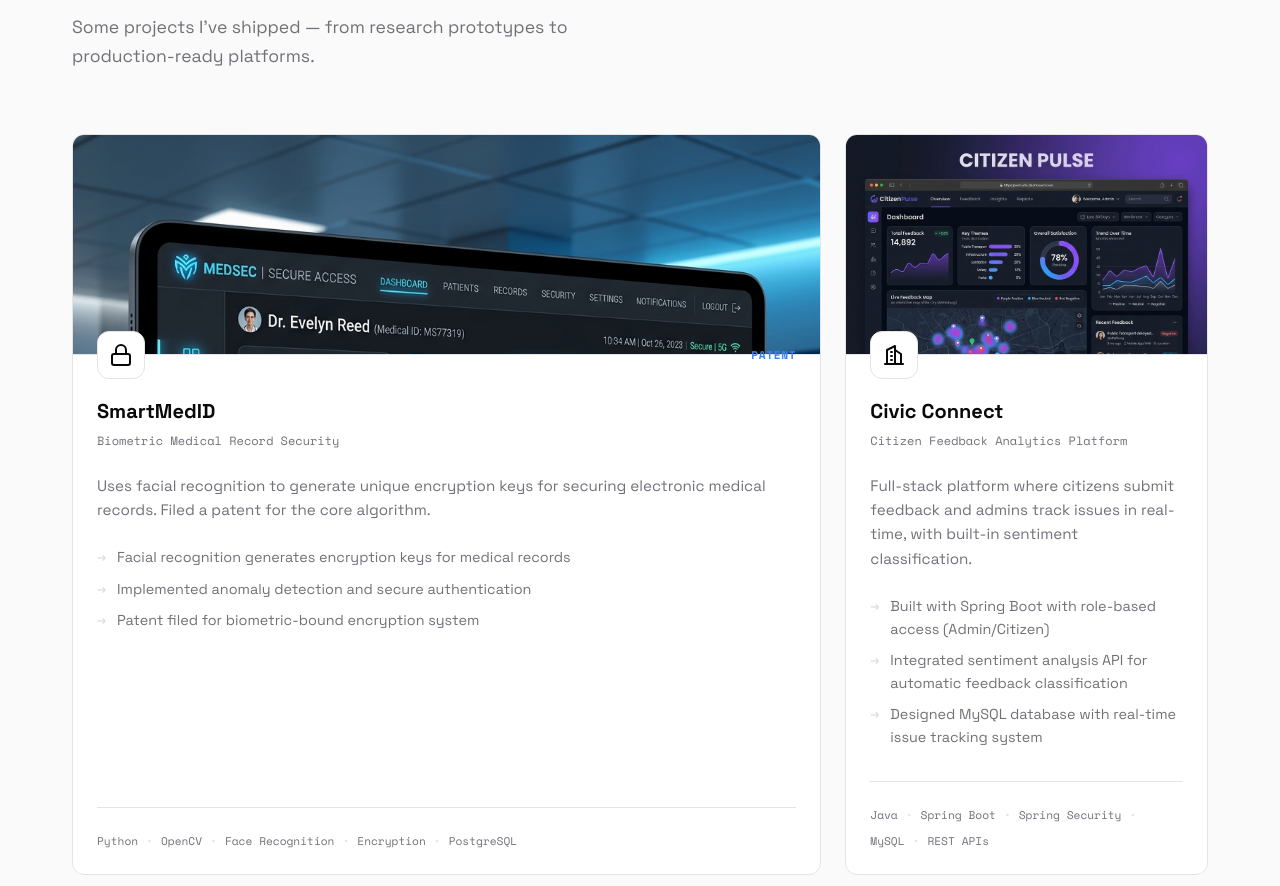
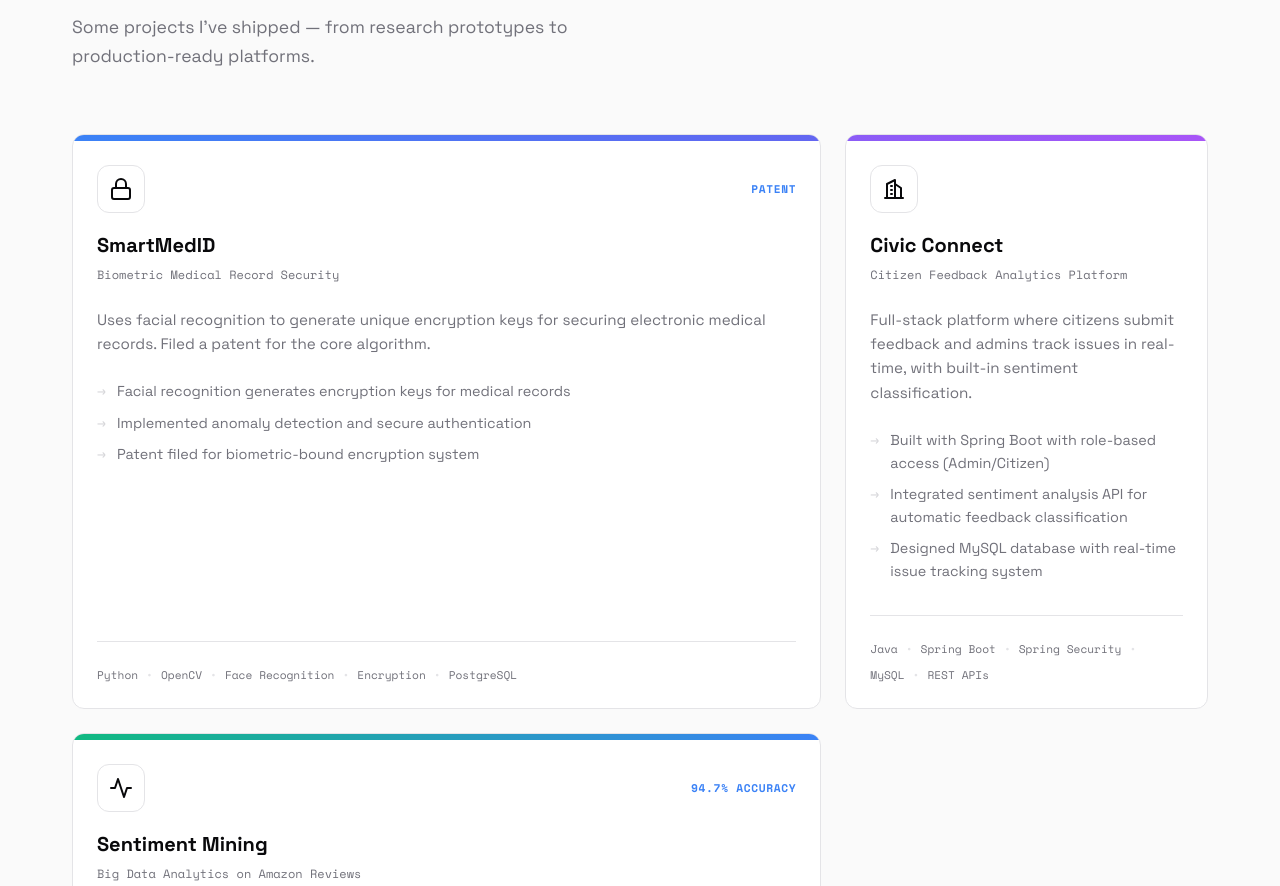
Before and after one commit to Smatypradish/portfolio, a plain HTML site: page index.html in a window 1280 px wide. Shown: the part 2961-3847 px from the top of the page. Drawn offline with nearby package versions, Linux system fonts and the light colour scheme.

Commit message:
remove AI project images, use clean gradient accent bars instead

```diff
--- a/index.html
+++ b/index.html
@@ -269,9 +269,7 @@
     <div class="projects-bento">
       <!-- SmartMedID — featured -->
       <div class="project-card bento-featured reveal">
-        <div class="project-image-wrapper">
-          <img src="smartmed.png" alt="SmartMedID UI" class="project-image">
-        </div>
+        <div class="project-gradient gradient-blue"></div>
         <div class="project-header">
           <div class="project-meta-row">
             <div class="project-icon">
@@ -296,9 +294,7 @@
       </div>
       <!-- Civic Connect — compact -->
       <div class="project-card bento-compact reveal">
-        <div class="project-image-wrapper">
-          <img src="civic.png" alt="Civic Connect Dashboard" class="project-image">
-        </div>
+        <div class="project-gradient gradient-purple"></div>
         <div class="project-header">
           <div class="project-icon">
             <svg width="24" height="24" viewBox="0 0 24 24" fill="none" stroke="currentColor" stroke-width="2" stroke-linecap="round" stroke-linejoin="round"><path d="M3 21h18"></path><path d="M5 21V7l8-4v18"></path><path d="M19 21V11l-6-4"></path><path d="M9 9h1"></path><path d="M9 13h1"></path><path d="M9 17h1"></path></svg>
@@ -320,9 +316,7 @@
       </div>
       <!-- Sentiment Mining — featured -->
       <div class="project-card bento-featured reveal">
-        <div class="project-image-wrapper">
-          <img src="sentiment.png" alt="Sentiment Mining UI" class="project-image">
-        </div>
+        <div class="project-gradient gradient-green"></div>
         <div class="project-header">
           <div class="project-meta-row">
             <div class="project-icon">
--- a/style.css
+++ b/style.css
@@ -611,31 +611,17 @@ section {
   grid-column: span 2;
 }
 
-.project-image-wrapper {
-  width: 100%;
-  height: 220px;
-  overflow: hidden;
-  position: relative;
-  border-bottom: 1px solid var(--border);
+.project-gradient {
+  height: 6px;
+  border-radius: 12px 12px 0 0;
 }
 
-.project-image {
-  width: 100%;
-  height: 100%;
-  object-fit: cover;
-  object-position: top center;
-  transition: transform 0.5s ease;
-}
-
-.project-card:hover .project-image {
-  transform: scale(1.05);
-}
+.gradient-blue { background: linear-gradient(90deg, #3b82f6, #6366f1); }
+.gradient-purple { background: linear-gradient(90deg, #8b5cf6, #a855f7); }
+.gradient-green { background: linear-gradient(90deg, #10b981, #3b82f6); }
 
 .project-header {
-  padding: 0 24px;
-  margin-top: -24px;
-  position: relative;
-  z-index: 2;
+  padding: 24px 24px 0;
 }
 
 .project-meta-row {
```
